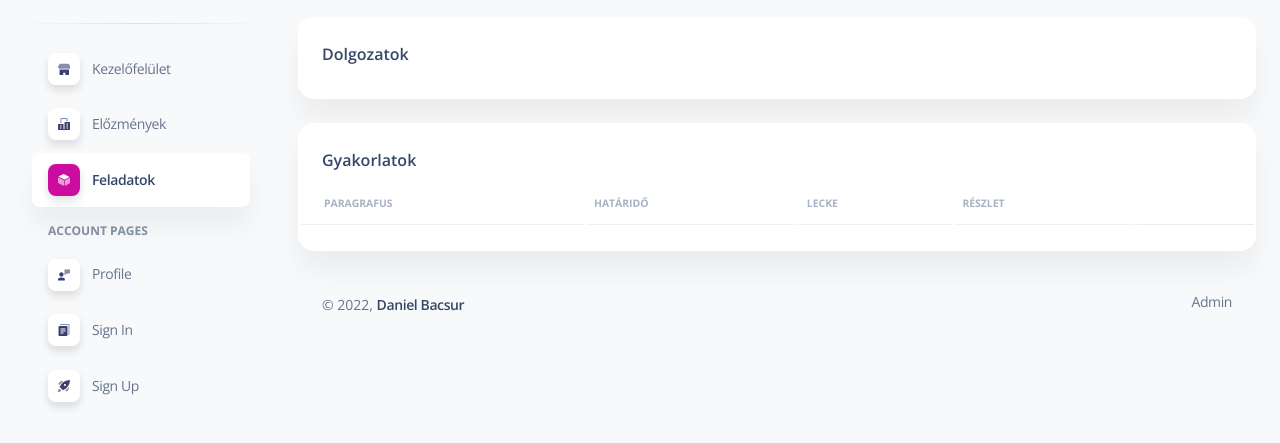
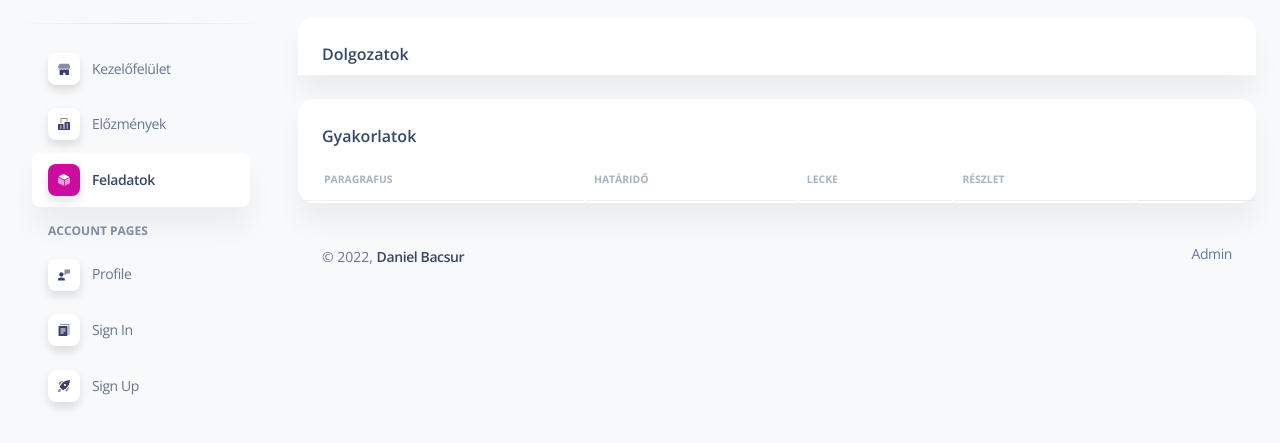
Before and after one commit to danielbacsur/poliro, a PHP site: page /pages/tasks.php in a window 1280 px wide. Shown: the part 71-514 px from the top of the page. Run offline with PHP 8.4, Linux system fonts and the light colour scheme; the visitor is signed in with stand-in values (Sample User, id 1); data that the repository does not hold is empty; some libraries are stand-ins or nearby versions.

Commit message:
Update tasks.php

```diff
--- a/pages/tasks.php
+++ b/pages/tasks.php
@@ -16,7 +16,7 @@
               <div class="card-header pb-0">
                 <h6>Dolgozatok</h6>
               </div>
-              <div class="card-body px-0 pt-0">
+              <div class="card-body px-0 pt-0 pb-0">
                 <div class="table-responsive p-0">
                   <table class="table align-items-center justify-content-center mb-0">
                     <thead>
@@ -74,7 +74,7 @@
               <div class="card-header pb-0">
                 <h6>Gyakorlatok</h6>
               </div>
-              <div class="card-body px-0 pt-0">
+              <div class="card-body px-0 pt-0 pb-0">
                 <div class="table-responsive p-0">
                   <table class="table align-items-center justify-content-center mb-0">
                     <thead>
```
